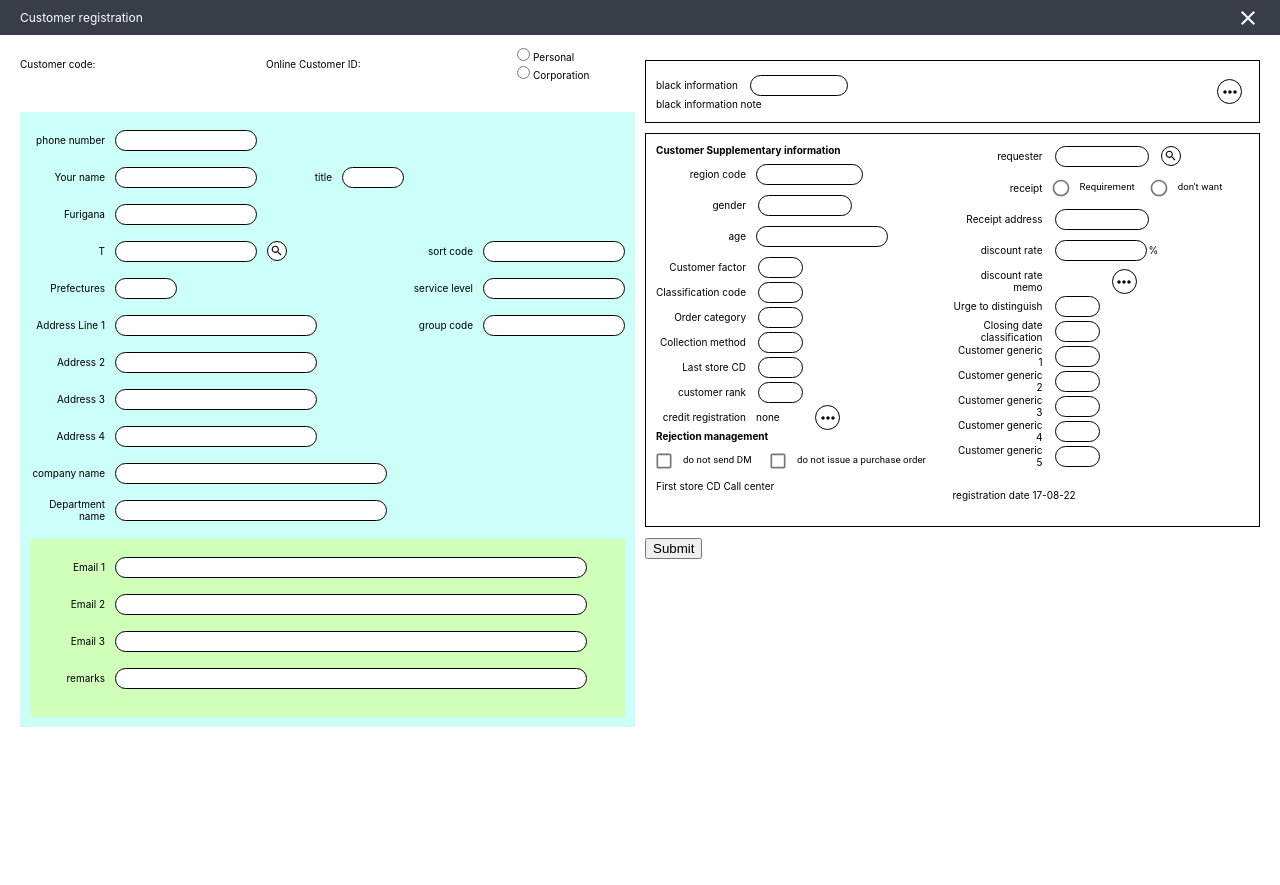
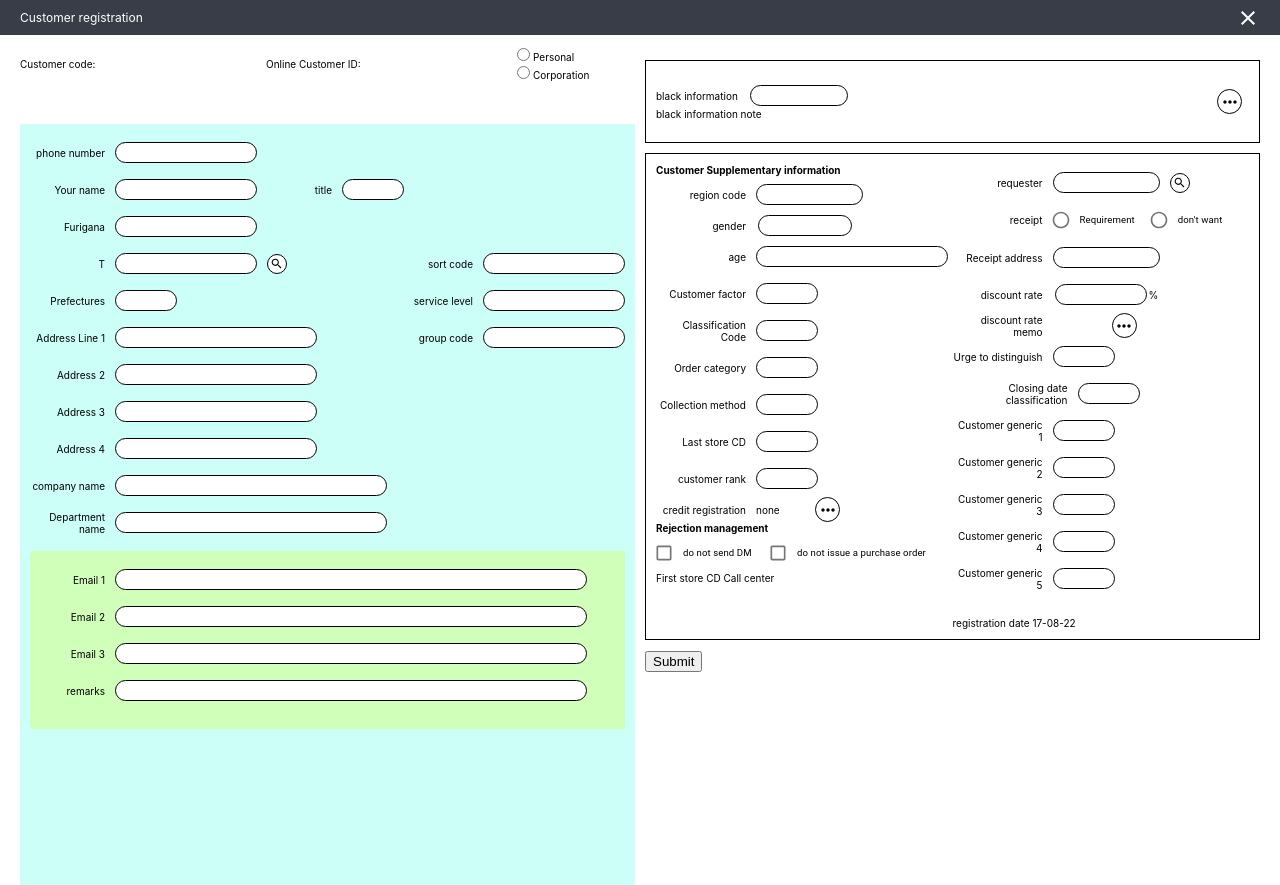
Before and after one commit to tasnuba-sraboni/react-ojt, a React (Create React App) app in the folder project-form/: page / in a window 1280 px wide. Before the commit the page ends 800 px from the top, so only its background shows below. Built offline with nearby package versions, Linux system fonts and the light colour scheme.

Commit message:
refactored

```diff
--- a/project-form/src/component/SupplementaryInfo/index.tsx
+++ b/project-form/src/component/SupplementaryInfo/index.tsx
@@ -301,7 +301,7 @@ const SupplementaryInfo = ({
             name="age"
             id="age"
             label="age"
-            size="110px"
+            size="170px"
             labelWidth="90px"
             value={customer.supplementaryInfo.age}
             infoType="supplementaryInfo"
@@ -311,122 +311,87 @@ const SupplementaryInfo = ({
           />
         </div>
         <div className={classes.rows}>
-          <label className={classes.label}>Customer factor</label>
-          <TextField
+          <CustomerTextField
             name="customerFactor"
             id="customerFactor"
-            //   value={customer.blackInfo.blackInformation}
-            onChange={(event) => {
-              handelSetCustomer({
-                infoType: "supplementaryInfo",
-                name: event.target.name,
-                value: event.target.value,
-              });
-            }}
-            InputProps={{ disableUnderline: true }}
-            className={classes.input}
-            helperText={errors.customerFactor}
-            error={Boolean(errors.customerFactor)}
+            label="Customer factor"
+            size="40px"
+            labelWidth="90px"
+            value={customer.supplementaryInfo.customerFactor}
+            infoType="supplementaryInfo"
+            customer={customer}
+            errors={errors.customerFactor}
+            handelSetCustomer={handelSetCustomer}
           />
         </div>
         <div className={classes.rows}>
-          <label className={classes.labelNote}>Classification code</label>
-
-          <TextField
-            name="customerFactor"
-            id="customerFactor"
-            //   value={customer.blackInfo.blackInformation}
-            onChange={(event) => {
-              handelSetCustomer({
-                infoType: "supplementaryInfo",
-                name: event.target.name,
-                value: event.target.value,
-              });
-            }}
-            InputProps={{ disableUnderline: true }}
-            className={classes.input}
-            helperText={errors.customerFactor}
-            error={Boolean(errors.customerFactor)}
+          <CustomerTextField
+            name="classificationCode"
+            id="classificationCode"
+            label="Classification Code"
+            size="40px"
+            labelWidth="90px"
+            value={customer.supplementaryInfo.classificationCode}
+            infoType="supplementaryInfo"
+            customer={customer}
+            errors={errors.classificationCode}
+            handelSetCustomer={handelSetCustomer}
           />
         </div>
         <div className={classes.rows}>
-          <label className={classes.label}>Order category</label>
-
-          <TextField
-            name="customerFactor"
-            id="customerFactor"
-            //   value={customer.blackInfo.blackInformation}
-            onChange={(event) => {
-              handelSetCustomer({
-                infoType: "supplementaryInfo",
-                name: event.target.name,
-                value: event.target.value,
-              });
-            }}
-            InputProps={{ disableUnderline: true }}
-            className={classes.input}
-            helperText={errors.customerFactor}
-            error={Boolean(errors.customerFactor)}
+          <CustomerTextField
+            name="orderCategory"
+            id="orderCategory"
+            label="Order category"
+            size="40px"
+            labelWidth="90px"
+            value={customer.supplementaryInfo.orderCategory}
+            infoType="supplementaryInfo"
+            customer={customer}
+            errors={errors.orderCategory}
+            handelSetCustomer={handelSetCustomer}
           />
         </div>
         <div className={classes.rows}>
-          <label className={classes.labelNote}>Collection method</label>
-
-          <TextField
-            name="customerFactor"
-            id="customerFactor"
-            //   value={customer.blackInfo.blackInformation}
-            onChange={(event) => {
-              handelSetCustomer({
-                infoType: "supplementaryInfo",
-                name: event.target.name,
-                value: event.target.value,
-              });
-            }}
-            InputProps={{ disableUnderline: true }}
-            className={classes.input}
-            helperText={errors.customerFactor}
-            error={Boolean(errors.customerFactor)}
+          <CustomerTextField
+            name="collectionMethod"
+            id="collectionMethod"
+            label="Collection method"
+            size="40px"
+            labelWidth="90px"
+            value={customer.supplementaryInfo.collectionMethod}
+            infoType="supplementaryInfo"
+            customer={customer}
+            errors={errors.collectionMethod}
+            handelSetCustomer={handelSetCustomer}
           />
         </div>
         <div className={classes.rows}>
-          <label className={classes.label}>Last store CD</label>
-
-          <TextField
-            name="customerFactor"
-            id="customerFactor"
-            //   value={customer.blackInfo.blackInformation}
-            onChange={(event) => {
-              handelSetCustomer({
-                infoType: "supplementaryInfo",
-                name: event.target.name,
-                value: event.target.value,
-              });
-            }}
-            InputProps={{ disableUnderline: true }}
-            className={classes.input}
-            helperText={errors.customerFactor}
-            error={Boolean(errors.customerFactor)}
+          <CustomerTextField
+            name="lastStoreCD"
+            id="lastStoreCD"
+            label="Last store CD"
+            size="40px"
+            labelWidth="90px"
+            value={customer.supplementaryInfo.lastStoreCD}
+            infoType="supplementaryInfo"
+            customer={customer}
+            errors={errors.lastStoreCD}
+            handelSetCustomer={handelSetCustomer}
           />
         </div>
         <div className={classes.rows}>
-          <label className={classes.label}>customer rank</label>
-
-          <TextField
-            name="customerFactor"
-            id="customerFactor"
-            //   value={customer.blackInfo.blackInformation}
-            onChange={(event) => {
-              handelSetCustomer({
-                infoType: "supplementaryInfo",
-                name: event.target.name,
-                value: event.target.value,
-              });
-            }}
-            InputProps={{ disableUnderline: true }}
-            className={classes.input}
-            helperText={errors.customerFactor}
-            error={Boolean(errors.customerFactor)}
+          <CustomerTextField
+            name="customerRank"
+            id="customerRank"
+            label="customer rank"
+            size="40px"
+            labelWidth="90px"
+            value={customer.supplementaryInfo.customerRank}
+            infoType="supplementaryInfo"
+            customer={customer}
+            errors={errors.customerRank}
+            handelSetCustomer={handelSetCustomer}
           />
         </div>
         <div className={classes.rows}>
@@ -479,23 +444,17 @@ const SupplementaryInfo = ({
       </div>
       <div className={classes.blackInfo}>
         <div className={classes.rows}>
-          <label className={classes.label}>requester</label>
-
-          <TextField
-            name="regionCode"
-            id="regionCode"
-            //   value={customer.blackInfo.blackInformation}
-            onChange={(event) => {
-              handelSetCustomer({
-                infoType: "supplementaryInfo",
-                name: event.target.name,
-                value: event.target.value,
-              });
-            }}
-            InputProps={{ disableUnderline: true }}
-            className={classes.inputMedium}
-            helperText={errors.regionCode}
-            error={Boolean(errors.regionCode)}
+          <CustomerTextField
+            name="requester"
+            id="requester"
+            label="requester"
+            size="85px"
+            labelWidth="90px"
+            value={customer.supplementaryInfo.requester}
+            infoType="supplementaryInfo"
+            customer={customer}
+            errors={errors.requester}
+            handelSetCustomer={handelSetCustomer}
           />
           <button className={classes.searchIcon}>
             <SearchIcon fontSize="inherit" />
@@ -548,23 +507,17 @@ const SupplementaryInfo = ({
           </div>
         </div>
         <div className={classes.rows}>
-          <label className={classes.label}>Receipt address</label>
-
-          <TextField
-            name="age"
-            id="age"
-            //   value={customer.blackInfo.blackInformation}
-            onChange={(event) => {
-              handelSetCustomer({
-                infoType: "supplementaryInfo",
-                name: event.target.name,
-                value: event.target.value,
-              });
-            }}
-            InputProps={{ disableUnderline: true }}
-            className={classes.inputMedium}
-            helperText={errors.age}
-            error={Boolean(errors.age)}
+          <CustomerTextField
+            name="receiptAddress"
+            id="receiptAddress"
+            label="Receipt address"
+            size="85px"
+            labelWidth="90px"
+            value={customer.supplementaryInfo.receiptAddress}
+            infoType="supplementaryInfo"
+            customer={customer}
+            errors={errors.receiptAddress}
+            handelSetCustomer={handelSetCustomer}
           />
         </div>
         <div className={classes.rows}>
@@ -605,144 +558,101 @@ const SupplementaryInfo = ({
           </button>
         </div>
         <div className={classes.rows}>
-          <label className={classes.labelNote}>Urge to distinguish</label>
-
-          <TextField
-            name="customerFactor"
-            id="customerFactor"
-            //   value={customer.blackInfo.blackInformation}
-            onChange={(event) => {
-              handelSetCustomer({
-                infoType: "supplementaryInfo",
-                name: event.target.name,
-                value: event.target.value,
-              });
-            }}
-            InputProps={{ disableUnderline: true }}
-            className={classes.input}
-            helperText={errors.customerFactor}
-            error={Boolean(errors.customerFactor)}
+          <CustomerTextField
+            name="urgeToDistinguish"
+            id="urgeToDistinguish"
+            label="Urge to distinguish"
+            size="40px"
+            labelWidth="90px"
+            value={customer.supplementaryInfo.urgeToDistinguish}
+            infoType="supplementaryInfo"
+            customer={customer}
+            errors={errors.urgeToDistinguish}
+            handelSetCustomer={handelSetCustomer}
           />
         </div>
         <div className={classes.rows}>
-          <label className={classes.labelNote}>
-            Closing date classification
-          </label>
-
-          <TextField
-            name="customerFactor"
-            id="customerFactor"
-            //   value={customer.blackInfo.blackInformation}
-            onChange={(event) => {
-              handelSetCustomer({
-                infoType: "supplementaryInfo",
-                name: event.target.name,
-                value: event.target.value,
-              });
-            }}
-            InputProps={{ disableUnderline: true }}
-            className={classes.input}
-            helperText={errors.customerFactor}
-            error={Boolean(errors.customerFactor)}
+          <CustomerTextField
+            name="closingDateClassification"
+            id="closingDateClassification"
+            label="Closing date classification"
+            size="40px"
+            labelWidth="115px"
+            value={customer.supplementaryInfo.closingDateClassification}
+            infoType="supplementaryInfo"
+            customer={customer}
+            errors={errors.closingDateClassification}
+            handelSetCustomer={handelSetCustomer}
           />
         </div>
         <div className={classes.rows}>
-          <label className={classes.labelNote}>Customer generic 1</label>
-
-          <TextField
-            name="customerFactor"
-            id="customerFactor"
-            //   value={customer.blackInfo.blackInformation}
-            onChange={(event) => {
-              handelSetCustomer({
-                infoType: "supplementaryInfo",
-                name: event.target.name,
-                value: event.target.value,
-              });
-            }}
-            InputProps={{ disableUnderline: true }}
-            className={classes.input}
-            helperText={errors.customerFactor}
-            error={Boolean(errors.customerFactor)}
+          <CustomerTextField
+            name="customerGeneric1"
+            id="customerGeneric1"
+            label="Customer generic 1"
+            size="40px"
+            labelWidth="90px"
+            value={customer.supplementaryInfo.customerGeneric1}
+            infoType="supplementaryInfo"
+            customer={customer}
+            errors={errors.customerGeneric1}
+            handelSetCustomer={handelSetCustomer}
           />
         </div>
         <div className={classes.rows}>
-          <label className={classes.labelNote}>Customer generic 2</label>
-
-          <TextField
-            name="customerFactor"
-            id="customerFactor"
-            //   value={customer.blackInfo.blackInformation}
-            onChange={(event) => {
-              handelSetCustomer({
-                infoType: "supplementaryInfo",
-                name: event.target.name,
-                value: event.target.value,
-              });
-            }}
-            InputProps={{ disableUnderline: true }}
-            className={classes.input}
-            helperText={errors.customerFactor}
-            error={Boolean(errors.customerFactor)}
+          <CustomerTextField
+            name="customerGeneric2"
+            id="customerGeneric2"
+            label="Customer generic 2"
+            size="40px"
+            labelWidth="90px"
+            value={customer.supplementaryInfo.customerGeneric2}
+            infoType="supplementaryInfo"
+            customer={customer}
+            errors={errors.customerGeneric2}
+            handelSetCustomer={handelSetCustomer}
           />
         </div>
         <div className={classes.rows}>
-          <label className={classes.labelNote}>Customer generic 3</label>
-
-          <TextField
-            name="customerFactor"
-            id="customerFactor"
-            //   value={customer.blackInfo.blackInformation}
-            onChange={(event) => {
-              handelSetCustomer({
-                infoType: "supplementaryInfo",
-                name: event.target.name,
-                value: event.target.value,
-              });
-            }}
-            InputProps={{ disableUnderline: true }}
-            className={classes.input}
-            helperText={errors.customerFactor}
-            error={Boolean(errors.customerFactor)}
+          <CustomerTextField
+            name="customerGeneric3"
+            id="customerGeneric3"
+            label="Customer generic 3"
+            size="40px"
+            labelWidth="90px"
+            value={customer.supplementaryInfo.customerGeneric3}
+            infoType="supplementaryInfo"
+            customer={customer}
+            errors={errors.customerGeneric3}
+            handelSetCustomer={handelSetCustomer}
           />
         </div>
         <div className={classes.rows}>
-          <label className={classes.labelNote}>Customer generic 4</label>
-
-          <TextField
-            name="customerFactor"
-            id="customerFactor"
-            //   value={customer.blackInfo.blackInformation}
-            onChange={(event) => {
-              handelSetCustomer({
-                infoType: "supplementaryInfo",
-                name: event.target.name,
-                value: event.target.value,
-              });
-            }}
-            InputProps={{ disableUnderline: true }}
-            className={classes.input}
-            helperText={errors.customerFactor}
-            error={Boolean(errors.customerFactor)}
+          <CustomerTextField
+            name="customerGeneric4"
+            id="customerGeneric4"
+            label="Customer generic 4"
+            size="40px"
+            labelWidth="90px"
+            value={customer.supplementaryInfo.customerGeneric4}
+            infoType="supplementaryInfo"
+            customer={customer}
+            errors={errors.customerGeneric4}
+            handelSetCustomer={handelSetCustomer}
           />
         </div>
         <div className={classes.rows}>
-          <label className={classes.labelNote}>Customer generic 5</label>
-          <TextField
-            name="customerFactor"
-            id="customerFactor"
-            //   value={customer.blackInfo.blackInformation}
-            onChange={(event) => {
-              handelSetCustomer({
-                infoType: "supplementaryInfo",
-                name: event.target.name,
-                value: event.target.value,
-              });
-            }}
-            InputProps={{ disableUnderline: true }}
-            className={classes.input}
-            helperText={errors.customerFactor}
-            error={Boolean(errors.customerFactor)}
+          <CustomerTextField
+            name="customerGeneric5"
+            id="customerGeneric5"
+            label="Customer generic 5"
+            size="40px"
+            labelWidth="90px"
+            value={customer.supplementaryInfo.customerGeneric5}
+            infoType="supplementaryInfo"
+            customer={customer}
+            errors={errors.customerGeneric5}
+            handelSetCustomer={handelSetCustomer}
           />
         </div>
         <div className={classes.registration}>registration date 17-08-22</div>
```
Also changed, not shown: project-form/src/component/index.tsx (+22 -2 lines).
